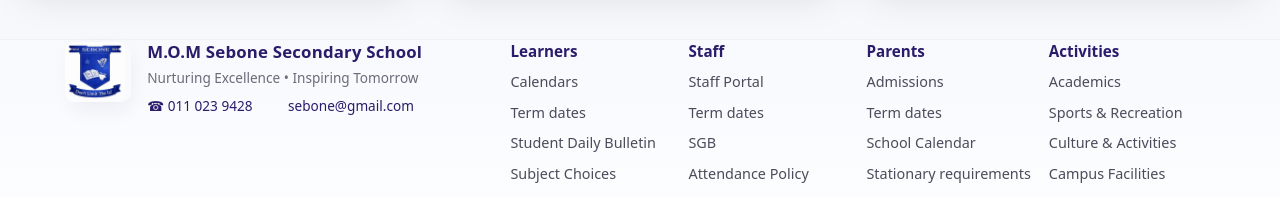
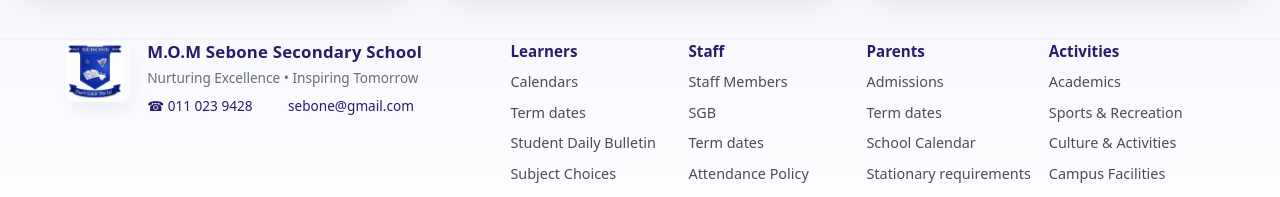
Before and after one commit to unleashedphetolo/sebone-high-school, a React (Create React App) app: page / in a window 1280 px wide. Shown: the part 4071-4268 px from the top of the page. Built offline with nearby package versions, Linux system fonts and the light colour scheme; the HTML template or start-up script is replaced by a standard one.

Commit message:
renaming links

```diff
--- a/src/components/layout/Footer.jsx
+++ b/src/components/layout/Footer.jsx
@@ -18,9 +18,9 @@ const groups = [
   {
     title: "Staff",
     items: [
-      { name: "Staff Portal", path: "/staff" },
+      { name: "Staff Members", path: "/staff" },
+      { name: "SGB", path: "/sgb" },
       { name: "Term dates", path: "/resources/term-plan" },
-      { name: "SGB", path: "/sgb" },
       { name: "Attendance Policy", path: "/attendance" },
     ],
   },
```
